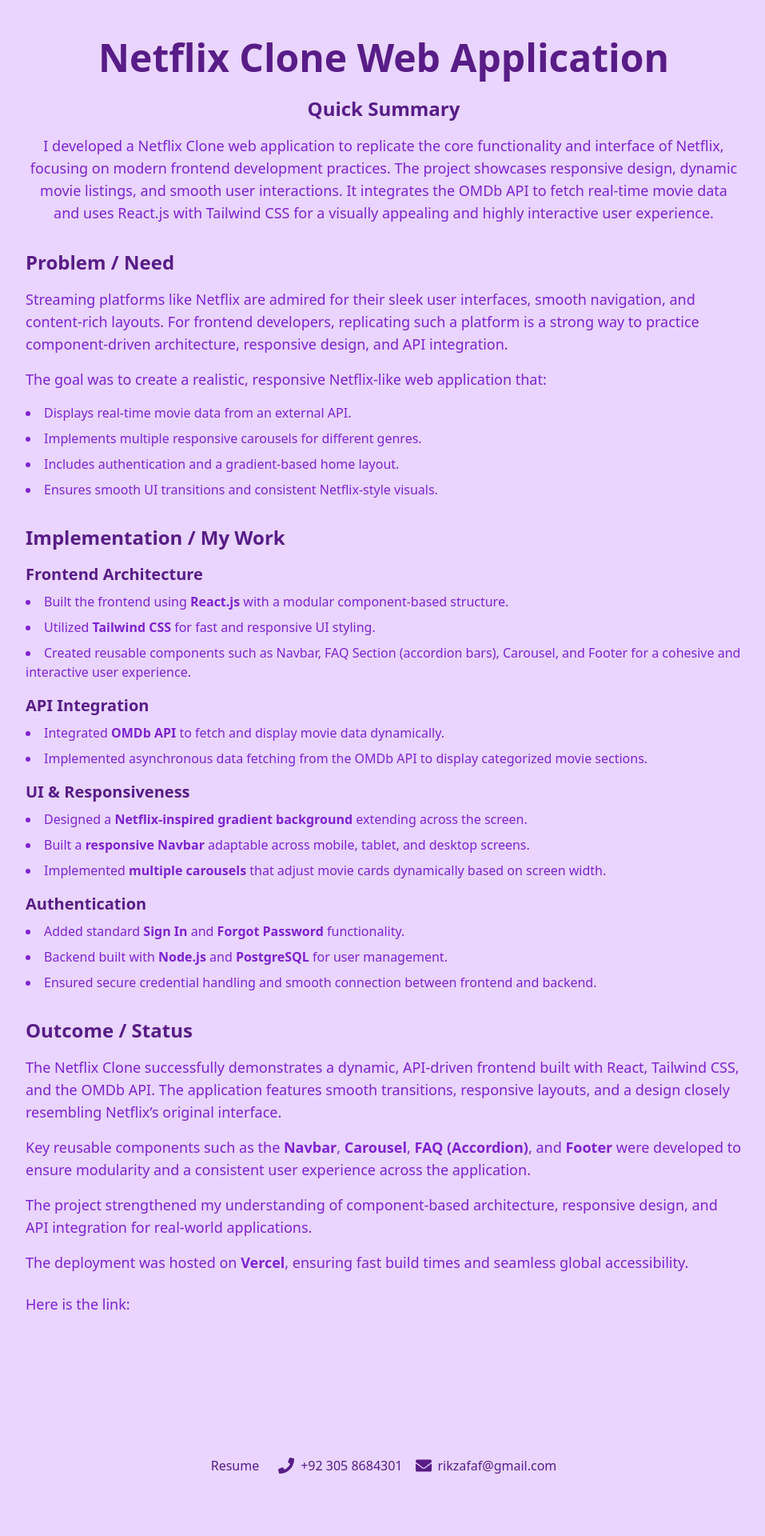
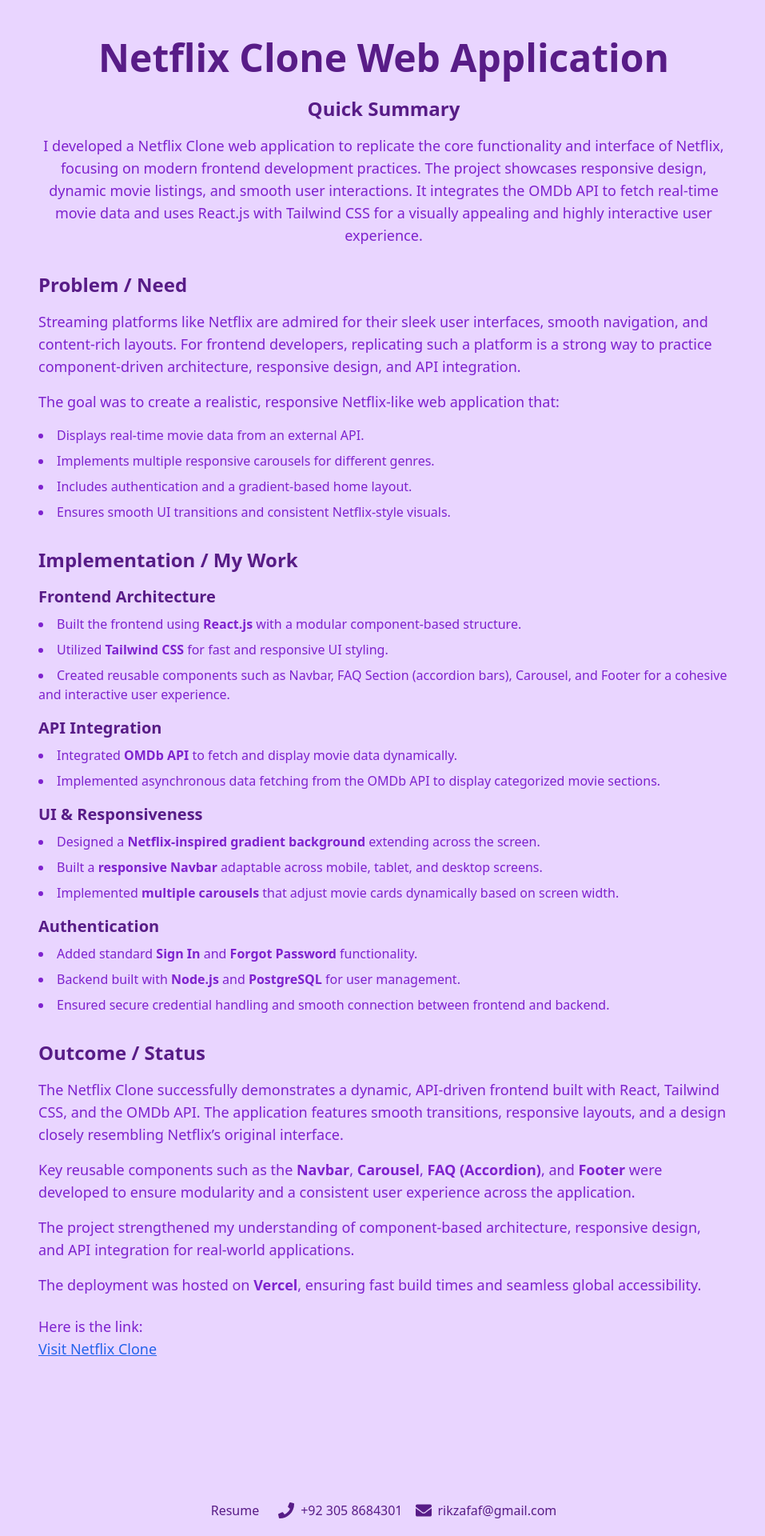
Before and after one commit to rikzacoded/my-portfolio, a React (Create React App) app: page /project2 in a window 1280 px wide. Shown: the top 1920 px of the page at 80% size, without its empty margins (160-1117 px from the left). Built offline with nearby package versions, Linux system fonts and the light colour scheme.

Commit message:
aligned implementation and technical details section

```diff
--- a/src/project2.js
+++ b/src/project2.js
@@ -1,15 +1,156 @@
+
+
+// const Project2 = () => {
+//   return (
+//     <div className="min-h-screen w-screen bg-purple-200 text-purple-900 flex flex-col items-center justify-center px-4 sm:px-6 lg:px-12 py-12">
+//       {/* Title */}
+//       <h1 className="text-2xl sm:text-3xl md:text-4xl lg:text-5xl font-bold mb-6 text-center">
+//         Netflix Clone Web Application
+//       </h1>
+
+//       {/* Quick Summary */}
+//       <section className="max-w-4xl text-center mb-8">
+//         <h2 className="text-xl sm:text-2xl font-semibold mb-4">Quick Summary</h2>
+//         <p className="text-sm sm:text-base md:text-lg leading-relaxed text-purple-700">
+//           I developed a Netflix Clone web application to replicate the core functionality
+//           and interface of Netflix, focusing on modern frontend development practices.
+//           The project showcases responsive design, dynamic movie listings, and smooth
+//           user interactions. It integrates the OMDb API to fetch real-time movie data
+//           and uses React.js with Tailwind CSS for a visually appealing and highly
+//           interactive user experience.
+//         </p>
+//       </section>
+
+//       {/* Problem / Need */}
+//       <section className="max-w-4xl text-left mb-8">
+//         <h2 className="text-xl sm:text-2xl font-semibold mb-4">Problem / Need</h2>
+//         <p className="text-sm sm:text-base md:text-lg leading-relaxed text-purple-700 mb-4">
+//           Streaming platforms like Netflix are admired for their sleek user interfaces,
+//           smooth navigation, and content-rich layouts. For frontend developers,
+//           replicating such a platform is a strong way to practice component-driven
+//           architecture, responsive design, and API integration.
+//         </p>
+//         <p className="text-sm sm:text-base md:text-lg leading-relaxed text-purple-700">
+//           The goal was to create a realistic, responsive Netflix-like web application that:
+//         </p>
+//         <ul className="list-disc list-inside mt-4 space-y-2 text-sm sm:text-base text-purple-700">
+//           <li>Displays real-time movie data from an external API.</li>
+//           <li>Implements multiple responsive carousels for different genres.</li>
+//           <li>Includes authentication and a gradient-based home layout.</li>
+//           <li>Ensures smooth UI transitions and consistent Netflix-style visuals.</li>
+//         </ul>
+//       </section>
+
+//       {/* Implementation / My Work */}
+//       <section className="max-w-4xl text-left mb-8">
+//         <h2 className="text-xl sm:text-2xl font-semibold mb-4">Implementation / My Work</h2>
+
+//         {/* Frontend Architecture */}
+//         <h3 className="text-lg sm:text-xl font-semibold mb-2">Frontend Architecture</h3>
+//         <ul className="list-disc list-inside mb-4 space-y-2 text-sm sm:text-base text-purple-700">
+//           <li>
+//             Built the frontend using <strong>React.js</strong> with a modular component-based structure.
+//           </li>
+//           <li>
+//             Utilized <strong>Tailwind CSS</strong> for fast and responsive UI styling.
+//           </li>
+//           <li>
+//             Created reusable components such as Navbar, FAQ Section (accordion bars), Carousel, and Footer for a cohesive and interactive user experience.
+//           </li>
+//         </ul>
+
+//         {/* API Integration */}
+//         <h3 className="text-lg sm:text-xl font-semibold mb-2">API Integration</h3>
+//         <ul className="list-disc list-inside mb-4 space-y-2 text-sm sm:text-base text-purple-700">
+//           <li>
+//             Integrated <strong>OMDb API</strong> to fetch and display movie data dynamically.
+//           </li>
+//           <li>
+//           Implemented asynchronous data fetching from the OMDb API to display categorized movie sections.
+//           </li>
+
+//         </ul>
+
+//         {/* UI & Responsiveness */}
+//         <h3 className="text-lg sm:text-xl font-semibold mb-2">UI & Responsiveness</h3>
+//         <ul className="list-disc list-inside mb-4 space-y-2 text-sm sm:text-base text-purple-700">
+//           <li>
+//             Designed a <strong>Netflix-inspired gradient background</strong> extending across the screen.
+//           </li>
+//           <li>
+//             Built a <strong>responsive Navbar</strong> adaptable across mobile, tablet, and desktop screens.
+//           </li>
+//           <li>
+//             Implemented <strong>multiple carousels</strong> that adjust movie cards dynamically based on screen width.
+//           </li>
+//         </ul>
+
+//         {/* Authentication */}
+//         <h3 className="text-lg sm:text-xl font-semibold mb-2">Authentication</h3>
+//         <ul className="list-disc list-inside space-y-2 text-sm sm:text-base text-purple-700">
+//           <li>
+//             Added standard <strong>Sign In</strong> and <strong>Forgot Password</strong> functionality.
+//           </li>
+//           <li>
+//             Backend built with <strong>Node.js</strong> and <strong>PostgreSQL</strong> for user management.
+//           </li>
+//           <li>
+//             Ensured secure credential handling and smooth connection between frontend and backend.
+//           </li>
+//         </ul>
+//       </section>
+
+//       {/* Outcome / Status */}
+// <section className="max-w-4xl text-left mb-8">
+//   <h2 className="text-xl sm:text-2xl font-semibold mb-4">Outcome / Status</h2>
+//   <p className="text-sm sm:text-base md:text-lg leading-relaxed text-purple-700 mb-4">
+//     The Netflix Clone successfully demonstrates a dynamic, API-driven frontend
+//     built with React, Tailwind CSS, and the OMDb API. The application features
+//     smooth transitions, responsive layouts, and a design closely resembling
+//     Netflix’s original interface.
+//   </p>
+//   <p className="text-sm sm:text-base md:text-lg leading-relaxed text-purple-700 mb-4">
+//     Key reusable components such as the <strong>Navbar</strong>,
+//     <strong> Carousel</strong>, <strong>FAQ (Accordion)</strong>, and
+//     <strong> Footer</strong> were developed to ensure modularity and a consistent
+//     user experience across the application.
+//   </p>
+//   <p className="text-sm sm:text-base md:text-lg leading-relaxed text-purple-700 mb-4">
+//     The project strengthened my understanding of component-based architecture,
+//     responsive design, and API integration for real-world applications.
+//   </p>
+//   <p className="text-sm sm:text-base md:text-lg leading-relaxed text-purple-700 mb-6">
+//     The deployment was hosted on <strong>Vercel</strong>, ensuring fast build
+//     times and seamless global accessibility.
+//   </p>
+// <p className="text-sm sm:text-base md:text-lg leading-relaxed text-purple-700">Here is the link: <br/> <a href = "https://netflix-hvon2sfcf-rikzprogs-projects.vercel.app/"></a></p>
+// </section>
+
+
+
+//     </div>
+//   );
+// };
+
+// export default Project2;
+
+
 
 
 const Project2 = () => {
   return (
-    <div className="min-h-screen w-screen bg-purple-200 text-purple-900 flex flex-col items-center justify-center px-4 sm:px-6 lg:px-12 py-12">
+    <div className="min-h-screen w-screen bg-purple-200 text-purple-900 py-12 flex justify-center">
+
+      {/* Centered container for consistent width */}
+      <div className="w-full max-w-4xl px-4 flex flex-col">
+
         {/* Title */}
         <h1 className="text-2xl sm:text-3xl md:text-4xl lg:text-5xl font-bold mb-6 text-center">
           Netflix Clone Web Application
         </h1>
 
         {/* Quick Summary */}
-      <section className="max-w-4xl text-center mb-8">
+        <section className="text-center mb-8">
           <h2 className="text-xl sm:text-2xl font-semibold mb-4">Quick Summary</h2>
           <p className="text-sm sm:text-base md:text-lg leading-relaxed text-purple-700">
             I developed a Netflix Clone web application to replicate the core functionality
@@ -22,7 +163,7 @@
         </section>
 
         {/* Problem / Need */}
-      <section className="max-w-4xl text-left mb-8">
+        <section className="text-left mb-8">
           <h2 className="text-xl sm:text-2xl font-semibold mb-4">Problem / Need</h2>
           <p className="text-sm sm:text-base md:text-lg leading-relaxed text-purple-700 mb-4">
             Streaming platforms like Netflix are admired for their sleek user interfaces,
@@ -42,7 +183,7 @@
         </section>
 
         {/* Implementation / My Work */}
-      <section className="max-w-4xl text-left mb-8">
+        <section className="text-left mb-8">
           <h2 className="text-xl sm:text-2xl font-semibold mb-4">Implementation / My Work</h2>
 
           {/* Frontend Architecture */}
@@ -68,7 +209,6 @@
             <li>
               Implemented asynchronous data fetching from the OMDb API to display categorized movie sections.
             </li>
-
           </ul>
 
           {/* UI & Responsiveness */}
@@ -101,7 +241,7 @@
         </section>
 
         {/* Outcome / Status */}
-<section className="max-w-4xl text-left mb-8">
+        <section className="text-left mb-8">
           <h2 className="text-xl sm:text-2xl font-semibold mb-4">Outcome / Status</h2>
           <p className="text-sm sm:text-base md:text-lg leading-relaxed text-purple-700 mb-4">
             The Netflix Clone successfully demonstrates a dynamic, API-driven frontend
@@ -123,11 +263,20 @@
             The deployment was hosted on <strong>Vercel</strong>, ensuring fast build
             times and seamless global accessibility.
           </p>
-<p className="text-sm sm:text-base md:text-lg leading-relaxed text-purple-700">Here is the link: <br/> <a href = "https://netflix-hvon2sfcf-rikzprogs-projects.vercel.app/"/></p>
+          <p className="text-sm sm:text-base md:text-lg leading-relaxed text-purple-700">
+            Here is the link: <br />
+            <a
+              href="https://netflix-hvon2sfcf-rikzprogs-projects.vercel.app/"
+              target="_blank"
+              rel="noopener noreferrer"
+              className="text-blue-600 underline"
+            >
+              Visit Netflix Clone
+            </a>
+          </p>
         </section>
 
-
-
+      </div>
     </div>
   );
 };
```
Also changed, not shown: src/project3.js (+15 -7 lines). Lines whose indentation alone changed are shown as unchanged.
